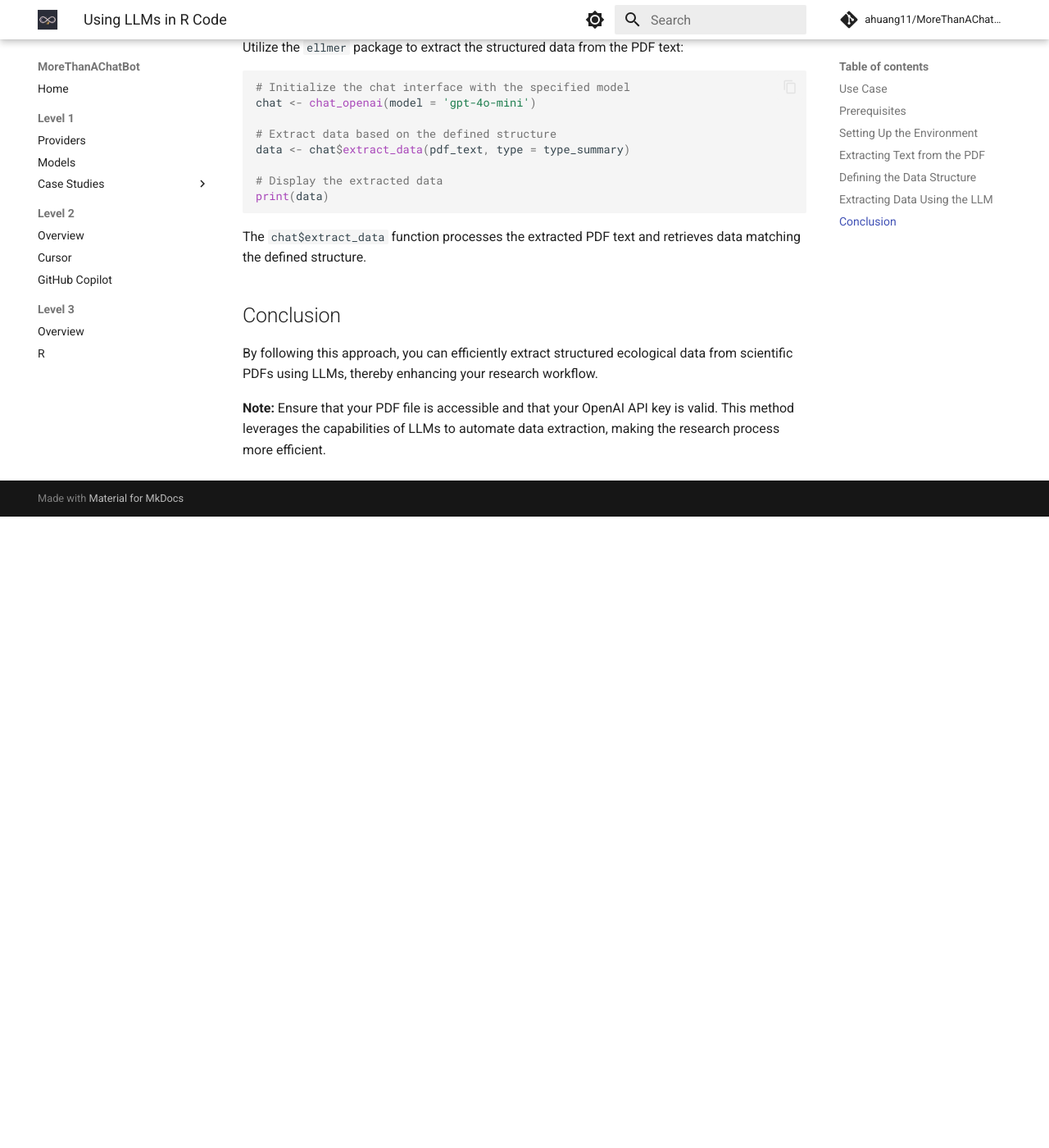
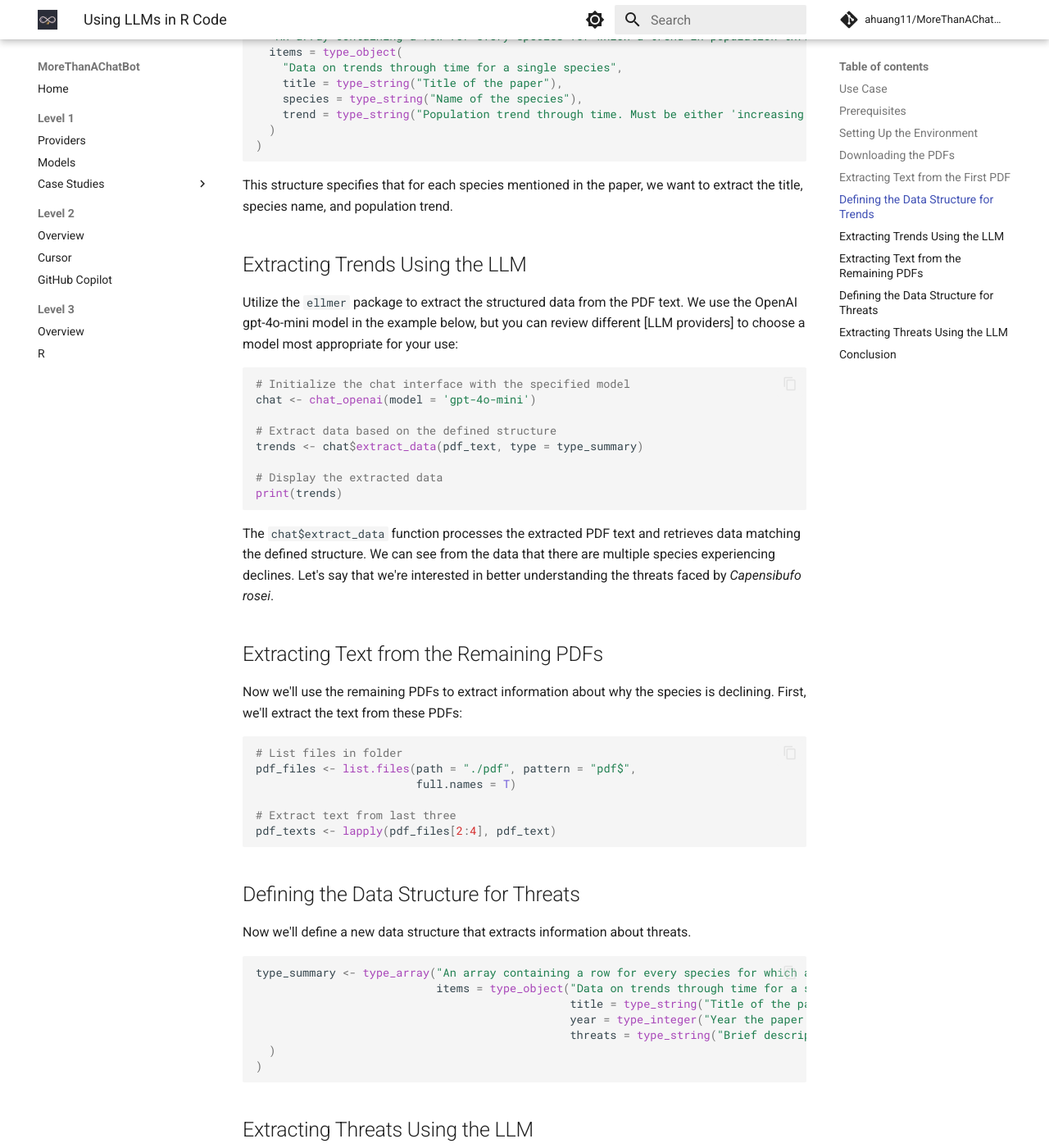
Before and after one commit to ahuang11/MoreThanAChatBot, an MkDocs documentation site: the page built from docs/level3/R_example.md, in a window 1280 px wide and 1400 px high, scrolled down 1839 px. Shown: the whole window at 82% size. Built offline with MkDocs 1.6.1 and Material for MkDocs 9.7.7, drawn with Linux system fonts in a browser that asks for light colours; comment, search, counter and statistics services are not loaded; before the commit the page ends 2469 px from its top, so only the background shows below that; some of the changed text lies outside the part shown.

Commit message:
Update R_example.md

````diff
--- a/docs/level3/R_example.md
+++ b/docs/level3/R_example.md
@@ -1,8 +1,7 @@
 # Using LLMs in R Code
 
 ## Use Case
-
-Here, we will use an example of structured data extraction to illustrate integrating LLMs into a custom end-to-end pipeline. In ecological research, extracting specific data from scientific papers can be time-consuming. Leveraging Large Language Models (LLMs) can streamline this process. We'll use the [ellmer package](https://ellmer.tidyverse.org/) to extract information from PDFs and generate a table. The table will summarize population trends of species based on the literature. This example uses the LLM feature of [structured data](https://ellmer.tidyverse.org/articles/structured-data.html). While it is possible to complete this task using a browser-based chatbot, including the LLM in your code with your prompt makes your work more reproducible.
+Here, we will use an example of [structured data](https://ellmer.tidyverse.org/articles/structured-data.html) extraction to illustrate integrating LLMs into a custom end-to-end pipeline. In ecological research, extracting specific data from scientific papers can be time-consuming. Leveraging Large Language Models (LLMs) can streamline this process. This guide demonstrates how to use the [ellmer package](https://ellmer.tidyverse.org/) in R to extract species population trends from a PDF document. While it is possible to complete this task using a browser-based chatbot, including the LLM in your code with your prompt makes your work more reproducible.
 
 ## Prerequisites
 
@@ -10,12 +9,14 @@
 
 - `ellmer`: Facilitates interaction with LLMs.
 - `pdftools`: Enables text extraction from PDFs.
+- `purrr`: Iterate extraction over multiple PDFs.
 
 Install them using:
 
 ```r
 install.packages("ellmer")
 install.packages("pdftools")
+install.packages("purrr")
 ```
 
 ## Setting Up the Environment
@@ -32,24 +34,34 @@
 
 Replace `"your-secret-key"` with your actual OpenAI API key.
 
-## Extracting Text from the PDF
+## Downloading the PDFs
 
-Define the path to your PDF file and extract its text content:
+We've assembled freely-available PDFs for this example [here]. Download them and save them to a folder called "pdf".
+```r
+
+download.file("", "pdf/paper1" mode = "wb")
+download.file("", "pdf/paper2" mode = "wb")
+download.file("", "pdf/paper3" mode = "wb")
+download.file("", "pdf/paper4" mode = "wb")
+
+```
+
+## Extracting Text from the First PDF
+
+Paper 1 describes trends for multiple species. Ensure that the path to the PDF is correct and extract its text content:
 
 ```r
 # Specify the path to your PDF file
-pdf_file <- "path/to/your/cn2.pdf"
+pdf1 <- "pdf/paper1.pdf"
 
 # Extract text from the PDF
-pdf_text <- pdf_text(pdf_file)
+pdf_text1 <- pdf_text(pdf1)
 
 # Display the extracted text
-print(pdf_text)
+print(pdf_text1)
 ```
 
-Ensure that the `pdf_file` variable points to the correct location of your PDF document.
-
-## Defining the Data Structure
+## Defining the Data Structure for Trends
 
 Outline the structure of the data you aim to extract. In this case, we're interested in species population trends:
 
@@ -68,25 +80,71 @@
 
 This structure specifies that for each species mentioned in the paper, we want to extract the title, species name, and population trend.
 
-## Extracting Data Using the LLM
+## Extracting Trends Using the LLM
 
-Utilize the `ellmer` package to extract the structured data from the PDF text:
+Utilize the `ellmer` package to extract the structured data from the PDF text. We use the OpenAI gpt-4o-mini model in the example below, but you can review different [LLM providers] to choose a model most appropriate for your use:
 
 ```r
 # Initialize the chat interface with the specified model
 chat <- chat_openai(model = 'gpt-4o-mini')
 
 # Extract data based on the defined structure
-data <- chat$extract_data(pdf_text, type = type_summary)
+trends <- chat$extract_data(pdf_text, type = type_summary)
 
 # Display the extracted data
-print(data)
+print(trends)
 ```
 
-The `chat$extract_data` function processes the extracted PDF text and retrieves data matching the defined structure.
+The `chat$extract_data` function processes the extracted PDF text and retrieves data matching the defined structure. We can see from the data that there are multiple species experiencing declines. Let's say that we're interested in better understanding the threats faced by *Capensibufo rosei*.
+
+## Extracting Text from the Remaining PDFs
+
+Now we'll use the remaining PDFs to extract information about why the species is declining. First, we'll extract the text from these PDFs:
+
+```r
+# List files in folder
+pdf_files <- list.files(path = "./pdf", pattern = "pdf$",
+                        full.names = T)
+
+# Extract text from last three
+pdf_texts <- lapply(pdf_files[2:4], pdf_text)
+```
+
+## Defining the Data Structure for Threats
+
+Now we'll define a new data structure that extracts information about threats.
+
+```r
+
+type_summary <- type_array("An array containing a row for every species for which a trend in population through time is mentioned",
+                           items = type_object("Data on trends through time for a single species",
+                                               title = type_string("Title of the paper"),
+                                               year = type_integer("Year the paper was published"),
+                                               threats = type_string("Brief description of cause for the decline of this species. Limit the description to five words. Create a new output for each cause. If there are multiple causes within a paper, repeat the paper's title on a new line with the additional cause.")
+  )
+)
+
+```
+
+## Extracting Threats Using the LLM
+
+We'll repeat a similar process to above, but try a system prompt to initiate the model.
+
+```r
+
+# initiate chat
+chat <- chat_openai(model = 'gpt-4o-mini',
+                    system_prompt = "You are a graduate student researcher who excels at reading and succinctly summarizing articles.")
+
+# extract information from pdf text
+threats <- map_dfr(pdf_texts, ~ chat$extract_data(.x, type = type_summary))
+
+#view table
+print(threats)
+```
 
 ## Conclusion
 
 By following this approach, you can efficiently extract structured ecological data from scientific PDFs using LLMs, thereby enhancing your research workflow.
 
-**Note:** Ensure that your PDF file is accessible and that your OpenAI API key is valid. This method leverages the capabilities of LLMs to automate data extraction, making the research process more efficient.
+**Note:** Ensure that your PDF file is accessible and that your API key is valid. This method leverages the capabilities of LLMs to automate data extraction, making the research process more efficient.
````
Also changed, not shown: other parts of docs/level3/R_example.md (+1 -0 lines).
